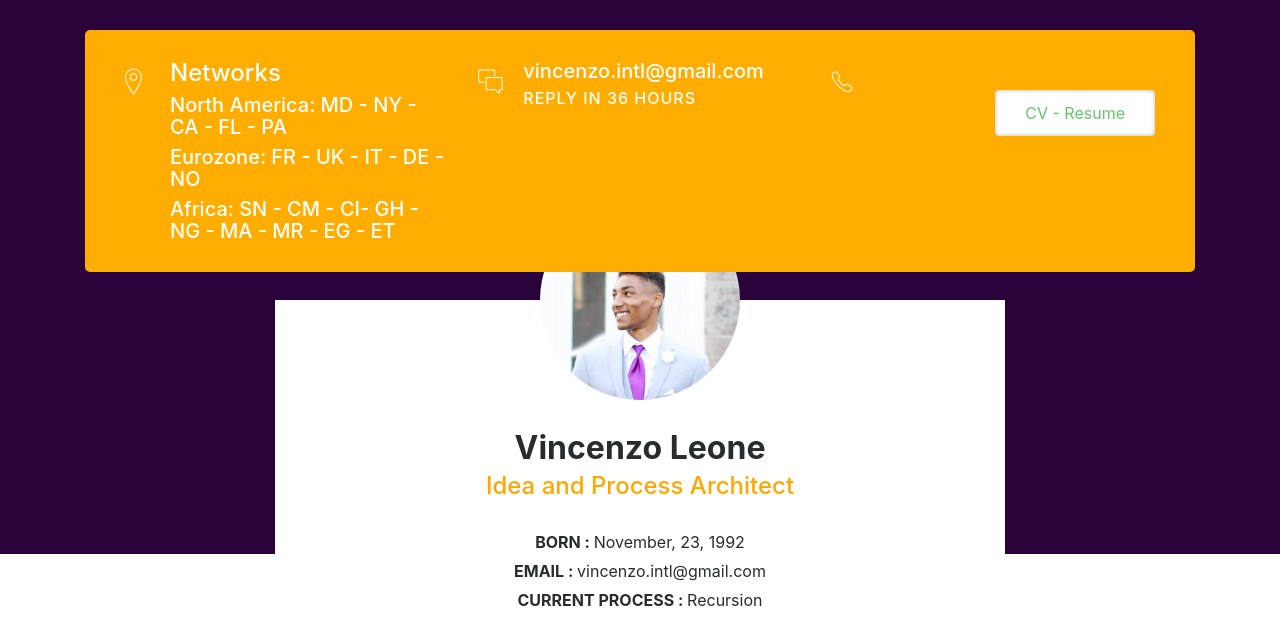
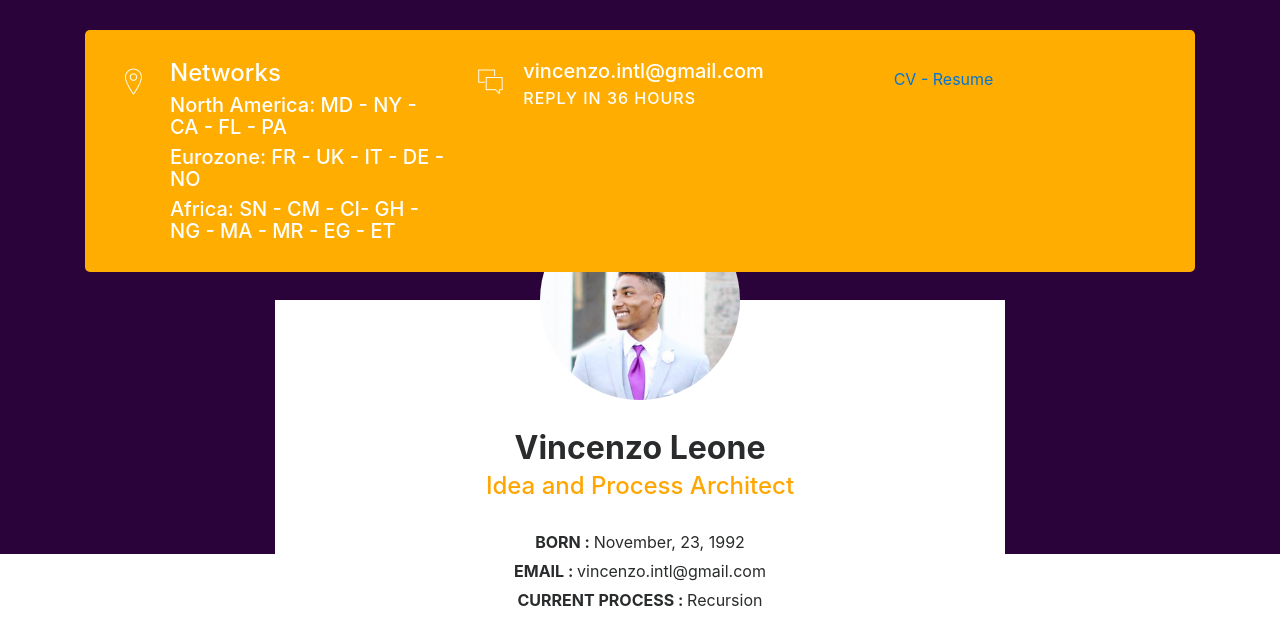
Before and after one commit to sagivi/sagivi.github.io, a plain HTML site: page index.html in a window 1280 px wide. Shown: the top 627 px of the page. Drawn offline with Linux system fonts and the light colour scheme; files whose address does not match are found by name.

Commit message:
Update index.html

```diff
--- a/index.html
+++ b/index.html
@@ -54,9 +54,9 @@
 
                     <div class="col-sm-6 col-md-6 col-lg-4">
 						<div class="info">
-							<i class="icon ion-ios-telephone-outline"></i>
+							<!-- <i class="icon ion-ios-telephone-outline"></i> -->
 								<div class="right-area">
-								<a class="downlad-btn" href="#">CV - Resume</a>
+								<a class="btn btn-border-purple"" href="#">CV - Resume</a>
 							</div><!--right-area -->
 					<!-- col-sm-4 -->
 
```
